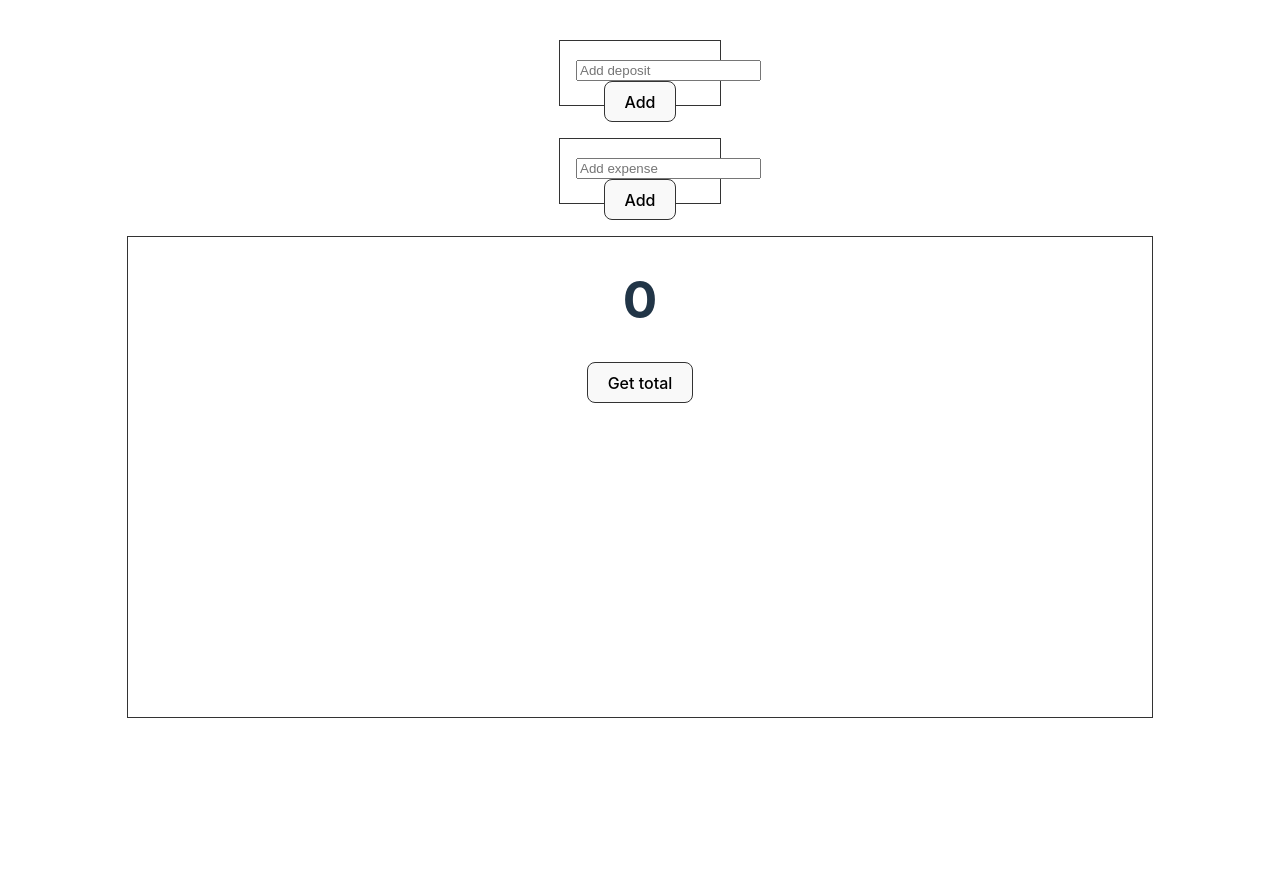
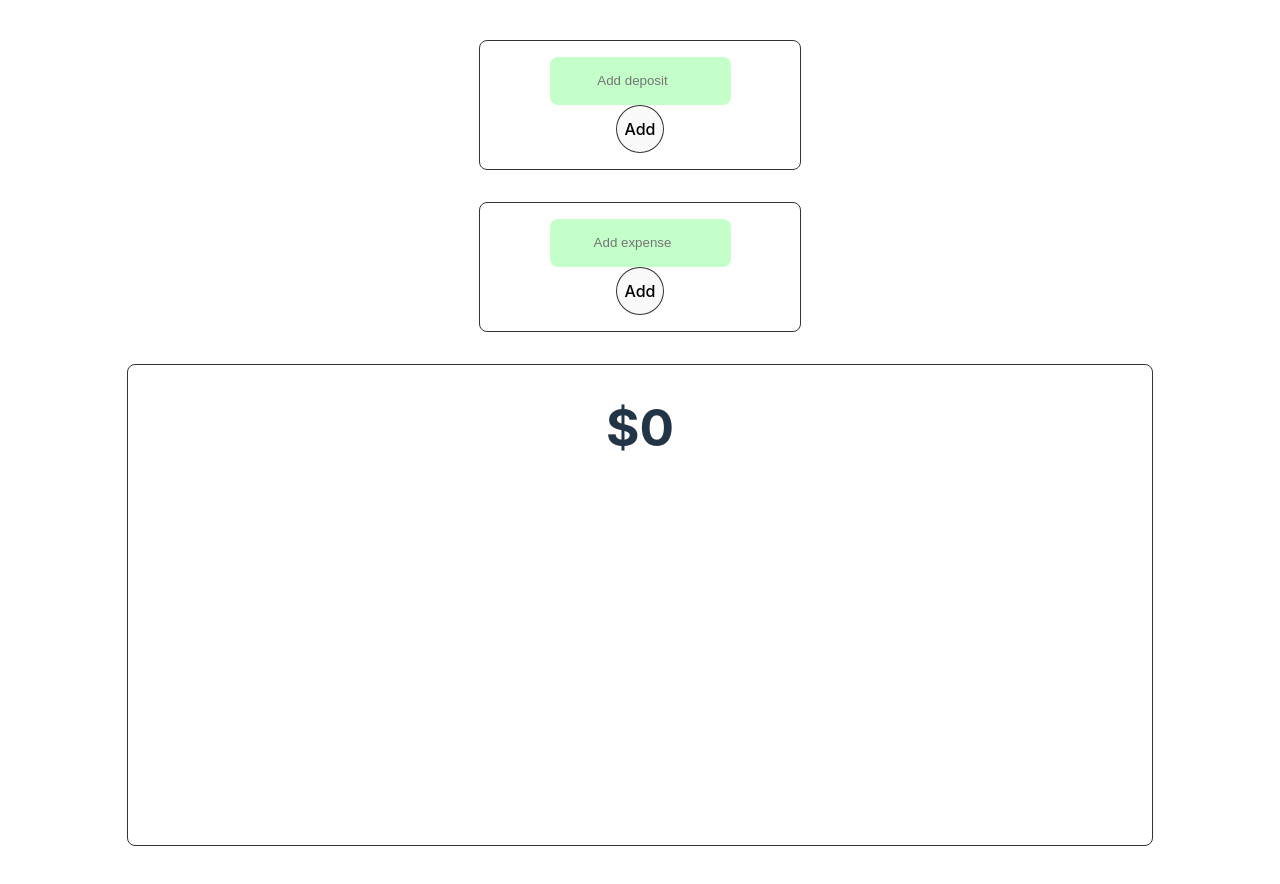
Before and after one commit to Jake-Zaruba/weekly-challenge-1, a React (Vite) app: page / in a window 1280 px wide. Before the commit the page ends 800 px from the top, so only its background shows below. Built offline with nearby package versions, Linux system fonts and the light colour scheme.

Commit message:
Adding basic styling
Rough styles to clean up the elements. Will add appealing stying later on.

```diff
--- a/src/components/Balance.jsx
+++ b/src/components/Balance.jsx
@@ -3,8 +3,8 @@ import React from "react";
 export default function Balance({ getTotal, total }) {
   return (
     <div className="balance-container">
-      <h1>{total}</h1>
-      <button onClick={() => getTotal()}>Get total</button>
+      <h1>${total}</h1>
+      {/* <button onClick={() => getTotal()}>Get total</button> */}
     </div>
   );
 }
--- a/src/index.css
+++ b/src/index.css
@@ -21,15 +21,6 @@
   text-align: center;
 }
 
-a {
-  font-weight: 500;
-  color: #646cff;
-  text-decoration: inherit;
-}
-a:hover {
-  color: #535bf2;
-}
-
 /* body {
   margin: 0;
   display: flex;
@@ -48,7 +39,7 @@ h1 {
 button {
   border-radius: 8px;
   border: 1px solid #333;
-  padding: 0.6em 1.2em;
+  /* padding: 0.6em 1.2em; */
   font-size: 1em;
   font-weight: 500;
   font-family: inherit;
@@ -85,22 +76,42 @@ button:focus-visible {
   gap: 2rem;
 }
 
+.deposits-container,
+.new-expense-container {
+  display: flex;
+  flex-direction: column;
+  align-items: center;
+  height: 6rem;
+  width: 18rem;
+  padding: 1rem;
+  border-radius: 8px;
+  border: 1px solid #333;
+}
+
+.deposits-container button,
+.new-expense-container button {
+  width: 3rem;
+  height: 6rem;
+  border-radius: 50%;
+}
+
 .deposits-container {
-  border: 1px solid #333;
-  height: 2rem;
-  width: 8rem;
-  padding: 1rem;
 }
 
 .new-expense-container {
-  border: 1px solid #333;
-  height: 2rem;
-  width: 8rem;
-  padding: 1rem;
 }
 
 .balance-container {
-  border: 1px solid #333;
   height: 60vh;
   width: 80vw;
+  border-radius: 8px;
+  border: 1px solid #333;
 }
+
+input {
+  border-radius: 8px;
+  height: 6rem;
+  border: none;
+  background-color: #c4ffca;
+  text-align: center;
+}
```
